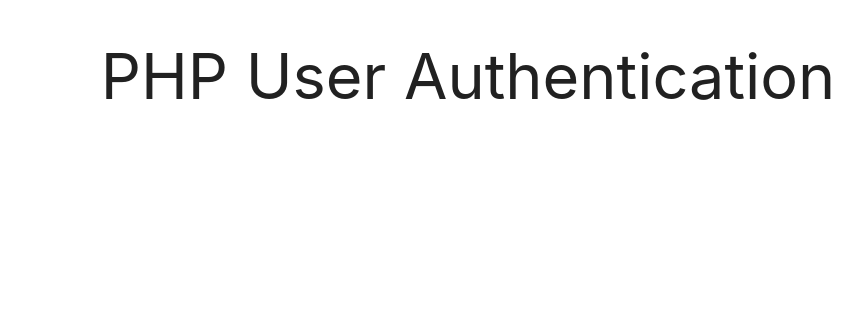
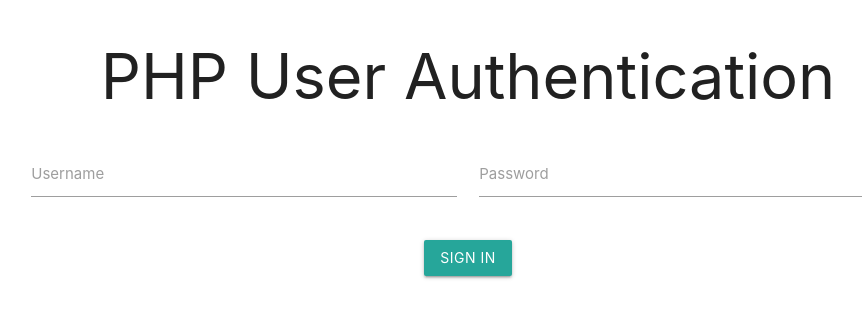
Before and after one commit to harrison8024/php-user-auth, a PHP site: page / in a window 1280 px wide. Shown: the top 318 px of the page, without its empty margins (172-1034 px from the left). Run offline with PHP 8.4, Linux system fonts and the light colour scheme.

Commit message:
create login form and user authentication

```diff
--- a/index.php
+++ b/index.php
@@ -14,6 +14,23 @@
 <body>
     <div class="container">
         <h1 class="center">PHP User Authentication</h1>
+        <div class="row">
+            <form action="./auth.php" method="POST" class="col s12">
+                <div class="row">
+                    <div class="input-field col s6">
+                        <input id="username"type="text" name="username">
+                        <label for="username">Username</label>
+                    </div>
+                    <div class="input-field col s6">
+                        <input id="password" type="password" name="password">
+                        <label for="password">Password</label>
+                    </div>
+                </div>
+                <div class="row center">
+                    <button class="btn">Sign In</button>
+                </div>
+            </form>
+        </div>
     </div>
 </body>
 </html>
```
Also changed, not shown: auth.php (added, +12 -0 lines), user_data.php (added, +18 -0 lines).
